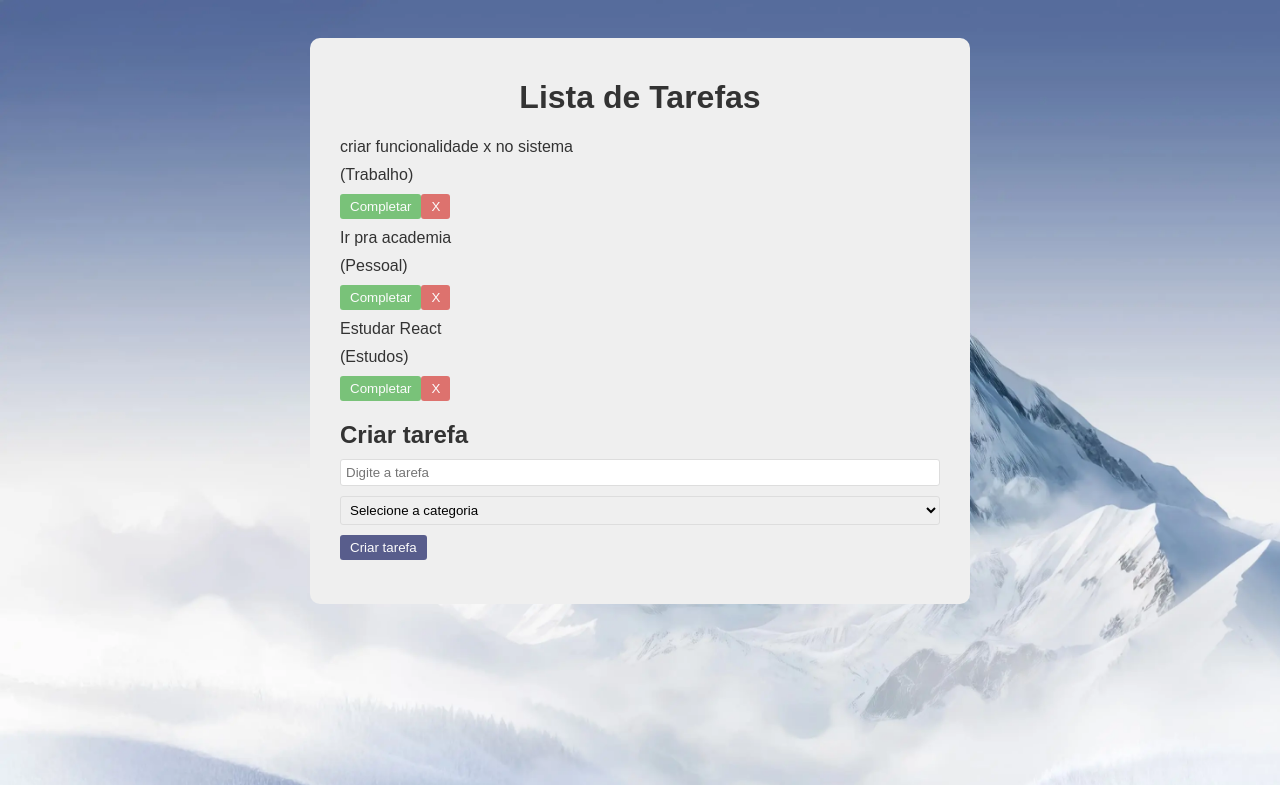
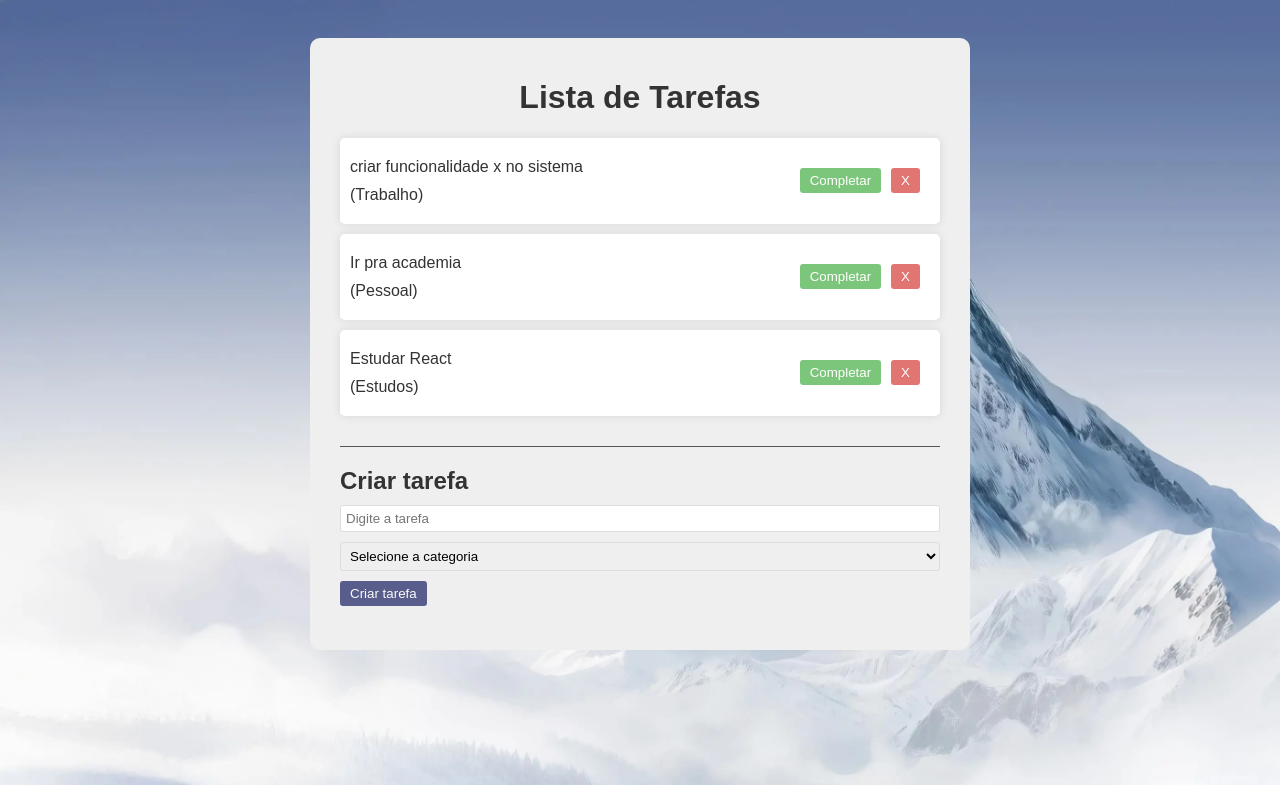
Before and after one commit to ThiagoGomes28/To-Do-List-React-Js, a React (Vite) app in the folder To-do-List-React/: page / in a window 1280 px wide. Shown: the top 785 px of the page. Built offline with nearby package versions, Linux system fonts and the light colour scheme.

Commit message:
Add: Funcionalidade Adicionar tarefas e ajustar estilos da lista.

```diff
--- a/To-do-List-React/src/App.css
+++ b/To-do-List-React/src/App.css
@@ -36,6 +36,7 @@
   background-color: #333974;
   color: #fff;
   padding: 5px 10px;
+  margin-right: 10px;
   border: none;
   border-radius: 3px;
   cursor: pointer;
@@ -45,6 +46,23 @@
 
 button:hover {
   opacity: 1;
+}
+
+.todo-list {
+  margin-bottom: 20px;
+  padding-bottom: 20px;
+  border-bottom: 1px solid #555;
+}
+
+.todo {
+  background-color: #fff;
+  box-shadow: 0 0 10px rgba(0, 0, 0, 0.1);
+  padding: 10px;
+  margin-bottom: 10px;
+  border-radius: 5px;
+  display: flex;
+  justify-content: space-between;
+  align-items: center;
 }
 
 .complete {
--- a/To-do-List-React/src/App.jsx
+++ b/To-do-List-React/src/App.jsx
@@ -25,15 +25,27 @@
     },
   ]);
 
+   const addTodo = (text, category) => {
+
+    const newTodo = [...todos, {
+      id: Date.now(),
+      text,
+      category,
+      isCompleted: false,
+    }];
+
+    setTodos(newTodo);
+   };
+
   return (
     <div className="app">
       <h1>Lista de Tarefas</h1>
       <div className="todo-list">
         {todos.map((todo) => (
-          <Todo todo={todo} />
+          <Todo key={todo.id} todo={todo} />
         ))}
       </div>
-      <TodoForm />
+      <TodoForm addTodo={addTodo} />
     </div>
   );
 }
--- a/To-do-List-React/src/components/TodoForm.jsx
+++ b/To-do-List-React/src/components/TodoForm.jsx
@@ -1,12 +1,24 @@
-import React from "react";
+import { useState } from "react";
 
-const TodoForm = () => {
+const TodoForm = ({ addTodo }) => {
+  const [value, setValue] = useState("");
+  const [category, setCategory] = useState("");
+
+    const handleSubmit = (e) => {
+        e.preventDefault();
+        if (!value || !category) return;
+        addTodo(value, category);
+        setValue("");
+        setCategory("");
+    }
+
   return (
     <div className="todo-form">
       <h2>Criar tarefa</h2>
-      <form>
-        <input type="text" placeholder="Digite a tarefa" />
-        <select>
+      <form onSubmit={handleSubmit}>
+        <input type="text" placeholder="Digite a tarefa"
+        value={value} onChange={(e) => setValue(e.target.value)} />
+        <select value={category} onChange={(e) => setCategory(e.target.value)}>
           <option value="">Selecione a categoria</option>
           <option value="Trabalho">Trabalho</option>
           <option value="Pessoal">Pessoal</option>
```
